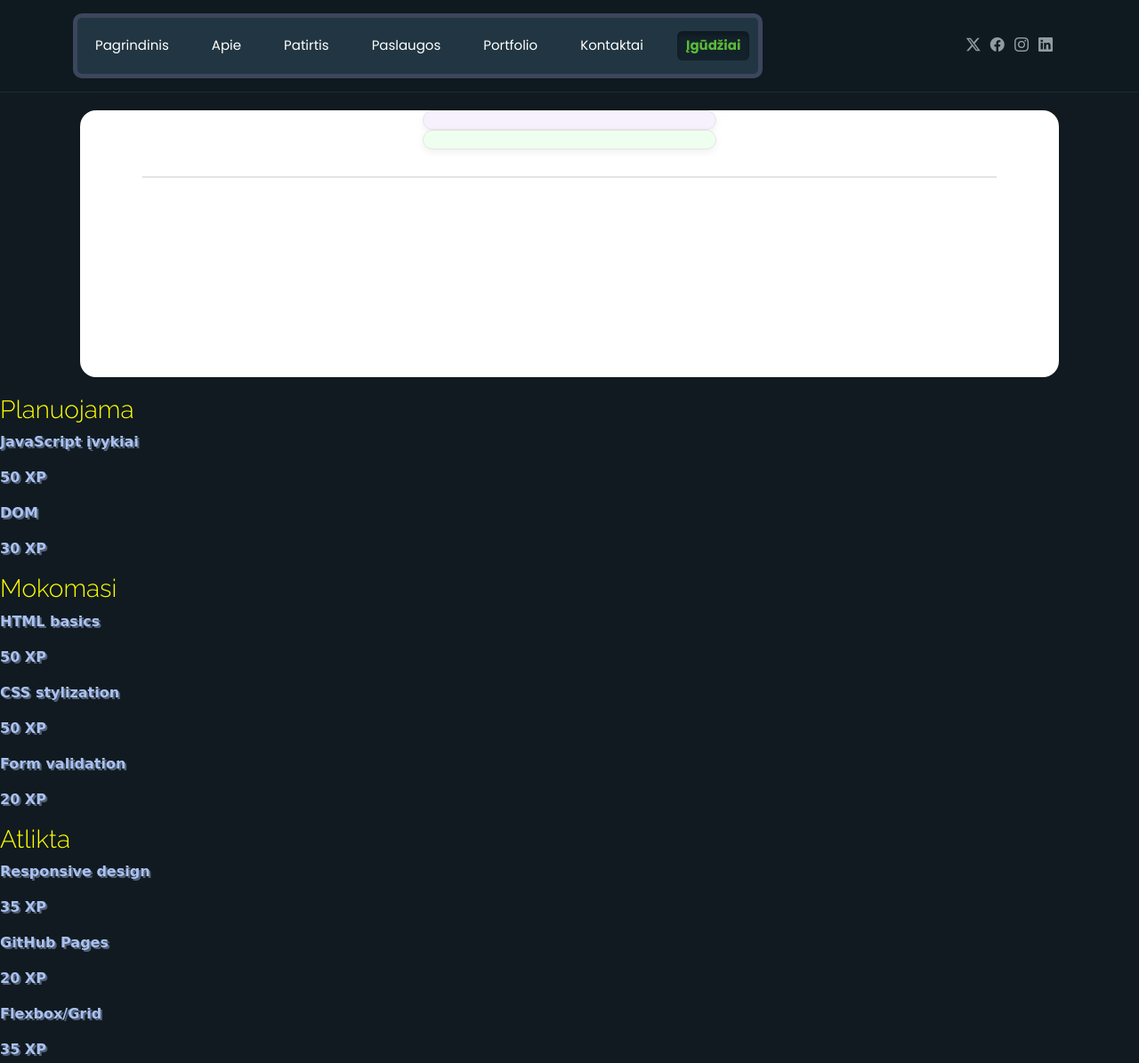
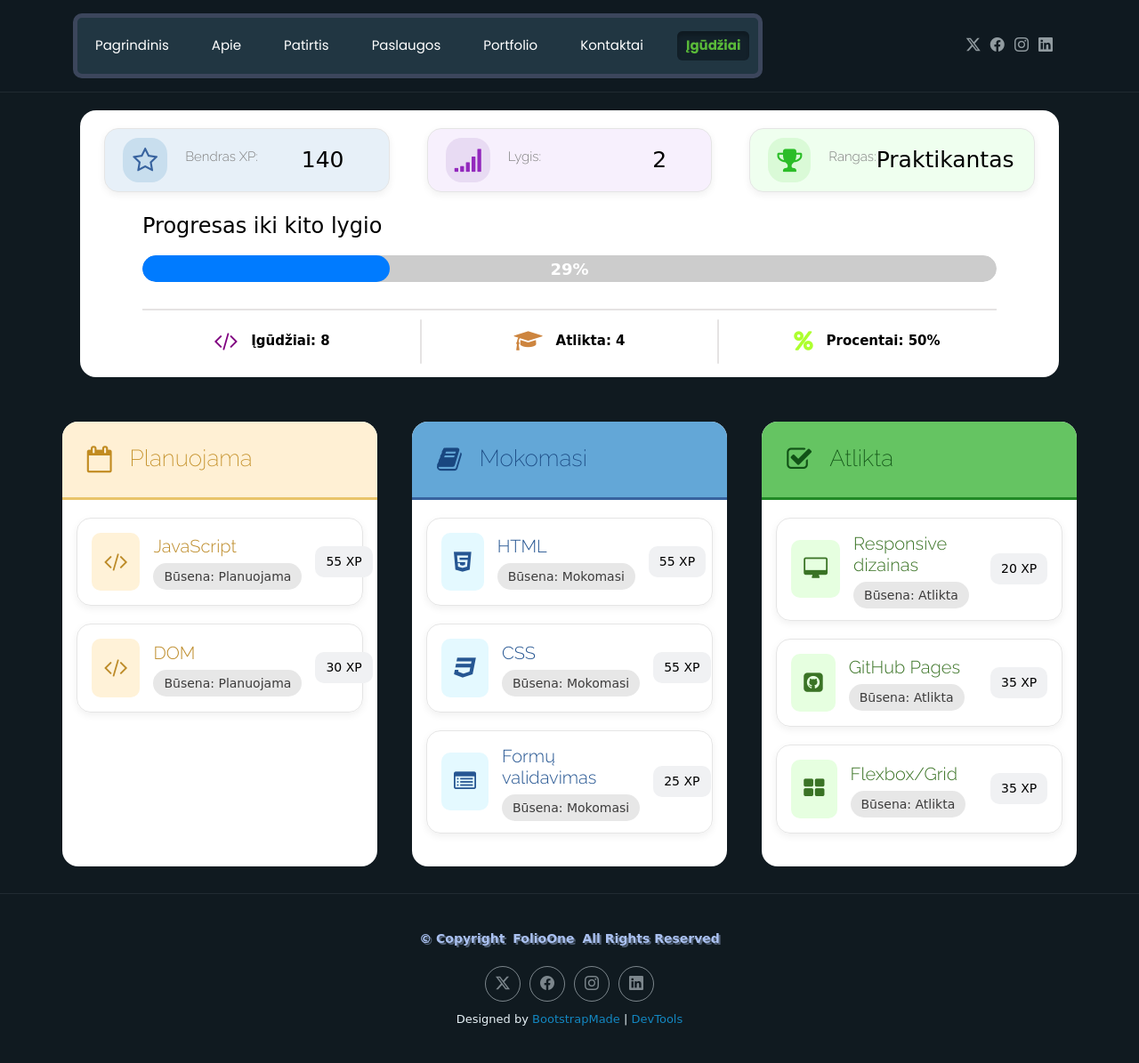
Before and after one commit to Steamycode/Steamycode.github.io, a plain HTML site: page skills.html in a window 1280 px wide. Shown: the top 1195 px of the page at 89% size. Drawn offline with Linux system fonts and the light colour scheme.

Commit message:
Add files via upload

```diff
--- a/skills.html
+++ b/skills.html
@@ -27,6 +27,9 @@
   <!-- Main CSS File -->
   <link href="assets/css/main.css" rel="stylesheet">
   <link href="assets/css/custom.css" rel="stylesheet">
+
+  <!-- Icons -->
+   <link rel="stylesheet" href="https://cdnjs.cloudflare.com/ajax/libs/font-awesome/4.7.0/css/font-awesome.min.css">
 
   <!-- =======================================================
   * Template Name: FolioOne
@@ -72,58 +75,201 @@
   <main class="main">
 
     <div class="level">
-        <div class="XP">
+
+      <div class="header-level">
+
+        <div class="bendras-xp">
+          <div class="star"><i class="fa fa-star-o" aria-hidden="true"></i></div>
+
+          <div class="spec">
+            <h3>Bendras XP:</h3>
+          </div>
+
+          <span class="info">140</span>
+        </div>
+
+        <div class="lygis">
+          <div class="signal"><i class="fa fa-signal" aria-hidden="true"></i></div>
+
+          <div class="spec">
+            <h3>Lygis:</h3>
+          </div>
+
+          <span class="info">2</span>
+        </div>
+
+        <div class="rangas">
+          <div class="trophy"><i class="fa fa-trophy" aria-hidden="true"></i></div>
+
+          <div class="spec">
+            <h3>Rangas:</h3>
+          </div>
+
+          <span class="info">Praktikantas</span>
+        </div>
 
       </div>
-        <div class="lygis">
 
+      <div class="juosta">
+        <label>Progresas iki kito lygio</label>
+
+        <div class="progresas">
+          <progress max="100" value="29"></progress>
+          <span class="procentai">29%</span>
         </div>
-        <div class="rangas">
+      </div>
 
+      <div class="footer-level">
+
+        <div class="skill">
+          <div class="skills-icon"><i class="fa fa-code" aria-hidden="true"></i></div>
+          <span class="skills-txt">Įgūdžiai: 8</span>
         </div>
-        <div class="juosta">
+
+        <div class="divider"></div>
+
+        <div class="done">
+          <div class="done-icon"><i class="fa fa-graduation-cap" aria-hidden="true"></i></div>
+          <span class="done-txt">Atlikta: 4</span>
+        </div>
+
+        <div class="divider"></div>
+
+        <div class="percentage">
+          <div class="percentage-icon"><i class="fa fa-percent" aria-hidden="true"></i></div>
+          <span class="percentage-txt">Procentai: 50%</span>
+        </div>
+      </div>
+    </div>
+
+
+    <div class="uzduotys">
+
+      <div class="container-planuojama">
+
+        <div class="header-planuojama">
+          <span class="calendar"><i class="fa fa-calendar-o" aria-hidden="true"></i></span><h2>Planuojama</h2>
+        </div>
+
+        <div class="task-container">
+
+          <div class="task">
+            <div class="planuojama-icons"><i class="fa fa-code" aria-hidden="true"></i></div>
+
+            <div class="task-info">
+              <h3>JavaScript</h3><span class="status">Būsena: Planuojama</span>
+            </div>
+
+            <span class="xp">55 XP</span>
+          </div>
+
+          <div class="task">
+            <div class="planuojama-icons"><i class="fa fa-code" aria-hidden="true"></i></div>
+
+            <div class="task-info">
+              <h3>DOM</h3>
+              <span class="status">Būsena: Planuojama</span>
+            </div>
+
+            <span class="xp">30 XP</span>
+          </div>
 
         </div>
 
       </div>
 
-    <div class="containers">
-        <!-- Planuojama -->
-        <div class="planuojama">
-            <h3>Planuojama</h3>
-            <p>JavaScript įvykiai</p>
-            <p>50 XP</p>
-            <p>DOM</p>
-            <p>30 XP</p>
+      <div class="container-mokomasi">
+
+        <div class="header-mokomasi">
+          <span class="book"><i class="fa fa-book" aria-hidden="true"></i></span><h2>Mokomasi</h2>
         </div>
 
-        <!-- Mokomasi -->
-        <div class="mokomasi">
-            <h3>Mokomasi</h3>
-            <p>HTML basics</p>
-            <p>50 XP</p>
-            <p>CSS stylization<p>
-            <p>50 XP<p>
-            <p>Form validation<p>
-            <p>20 XP<p>
+        <div class="task-container">
+
+          <div class="task">
+            <div class="mokomasi-icons"><i class="fa fa-html5" aria-hidden="true"></i></div>
+
+            <div class="task-info">
+              <h3>HTML</h3><span class="status">Būsena: Mokomasi</span>
             </div>
 
-        <!-- Atlikta -->
-        <div class="atlikta">
-            <h3>Atlikta</h3>
-            <p>Responsive design</p>
-            <p>35 XP</p>
-            <p>GitHub Pages<p>
-            <p>20 XP<p>
-            <p>Flexbox/Grid<p>
-            <p>35 XP<p>
+            <span class="xp">55 XP</span>
+          </div>
+
+          <div class="task">
+            <div class="mokomasi-icons"><i class="fa fa-css3" aria-hidden="true"></i></div>
+
+            <div class="task-info">
+              <h3>CSS</h3>
+              <span class="status">Būsena: Mokomasi</span>
+            </div>
+
+            <span class="xp">55 XP</span>
+          </div>
+
+          <div class="task">
+            <div class="mokomasi-icons"><i class="fa fa-list-alt" aria-hidden="true"></i></div>
+
+            <div class="task-info">
+              <h3>Formų validavimas</h3>
+              <span class="status">Būsena: Mokomasi</span>
+            </div>
+
+            <span class="xp">25 XP</span>
           </div>
         </div>
+      </div>
+
+      <div class="container-atlikta">
+
+        <div class="header-atlikta">
+        <span class="checkbox"><i class="fa fa-check-square-o" aria-hidden="true"></i></span><h2>Atlikta</h2>
+        </div>
+
+        <div class="task-container">
+
+          <div class="task">
+            <div class="atlikta-icons"><i class="fa fa-desktop" aria-hidden="true"></i></div>
+
+            <div class="task-info">
+              <h3>Responsive dizainas</h3><span class="status">Būsena: Atlikta</span>
+            </div>
+
+            <span class="xp">20 XP</span>
+          </div>
+
+          <div class="task">
+            <div class="atlikta-icons"><i class="fa fa-github-square" aria-hidden="true"></i></div>
+
+            <div class="task-info">
+              <h3>GitHub Pages</h3>
+              <span class="status">Būsena: Atlikta</span>
+            </div>
+
+            <span class="xp">35 XP</span>
+          </div>
+
+          <div class="task">
+            <div class="atlikta-icons"><i class="fa fa-th-large" aria-hidden="true"></i></div>
+
+            <div class="task-info">
+              <h3>Flexbox/Grid</h3>
+              <span class="status">Būsena: Atlikta</span>
+            </div>
+
+            <span class="xp">35 XP</span>
+          </div>
+
+        </div>
+
+      </div>
+
+    </div>
+
 
   </main>
 
   <footer id="footer" class="footer">
-
   <div class="container">
     <div class="copyright text-center ">
       <p>© <span>Copyright</span> <strong class="px-1 sitename">FolioOne</strong> <span>All Rights Reserved<br></span></p>
@@ -142,15 +288,11 @@
       Designed by <a href="https://bootstrapmade.com/">BootstrapMade</a> | <a href="https://bootstrapmade.com/tools/">DevTools</a>
     </div>
   </div>
-
   </footer>
-
   <!-- Scroll Top -->
   <a href="#" id="scroll-top" class="scroll-top d-flex align-items-center justify-content-center"><i class="bi bi-arrow-up-short"></i></a>
-
   <!-- Preloader -->
   <div id="preloader"></div>
-
   <!-- Vendor JS Files -->
   <script src="assets/vendor/bootstrap/js/bootstrap.bundle.min.js"></script>
   <script src="assets/vendor/php-email-form/validate.js"></script>
@@ -162,7 +304,6 @@
   <script src="assets/vendor/imagesloaded/imagesloaded.pkgd.min.js"></script>
   <script src="assets/vendor/isotope-layout/isotope.pkgd.min.js"></script>
   <script src="assets/vendor/glightbox/js/glightbox.min.js"></script>
-
   <!-- Main JS File -->
   <script src="assets/js/main.js"></script>
 
```
Lines whose indentation alone changed are shown as unchanged.
